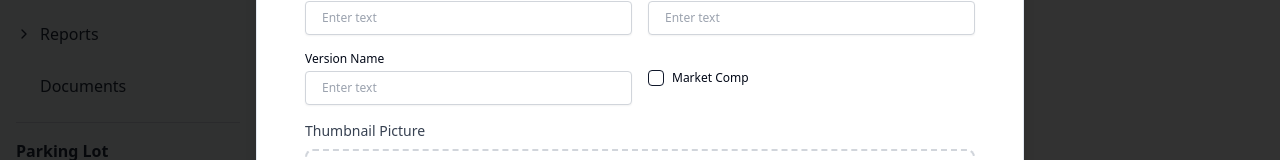
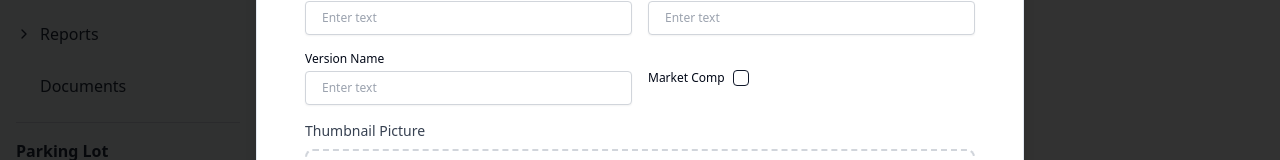
Before and after one commit to hberends2/innvestai-avm-v1, a React (Vite) app: page /property-details in a window 1280 px wide. Shown: the part 422-582 px from the top of the page. Built offline with nearby package versions, Linux system fonts and the light colour scheme.

Commit message:
Fix Market Comp checkbox placement
The Market Comp checkbox has been repositioned to appear after the "Market Comp" label, aligning with the provided mockup.

```diff
--- a/src/components/modals/PropertyDetailsModal.tsx
+++ b/src/components/modals/PropertyDetailsModal.tsx
@@ -226,14 +226,14 @@ const PropertyDetailsModal: React.FC<PropertyDetailsModalProps> = ({ open, onClo
           />
 
           <div className="flex items-center space-x-2">
+            <label htmlFor="marketComp" className="text-xs font-medium">
+              Market Comp
+            </label>
             <Checkbox
               id="marketComp"
               checked={isMarketComp}
               onCheckedChange={(checked) => setIsMarketComp(checked === true)}
             />
-            <label htmlFor="marketComp" className="text-xs font-medium">
-              Market Comp
-            </label>
           </div>
 
           <div className="md:col-span-2">
```
